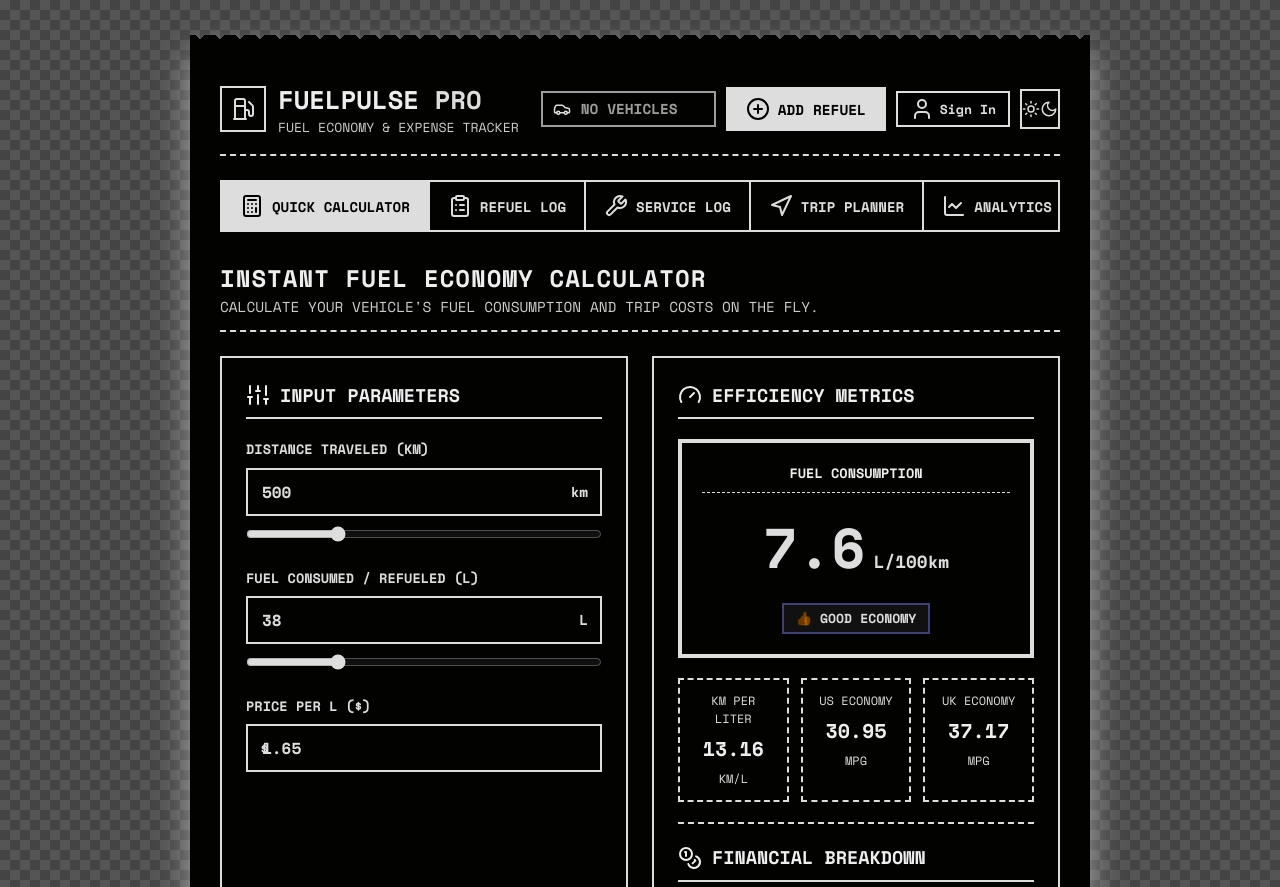
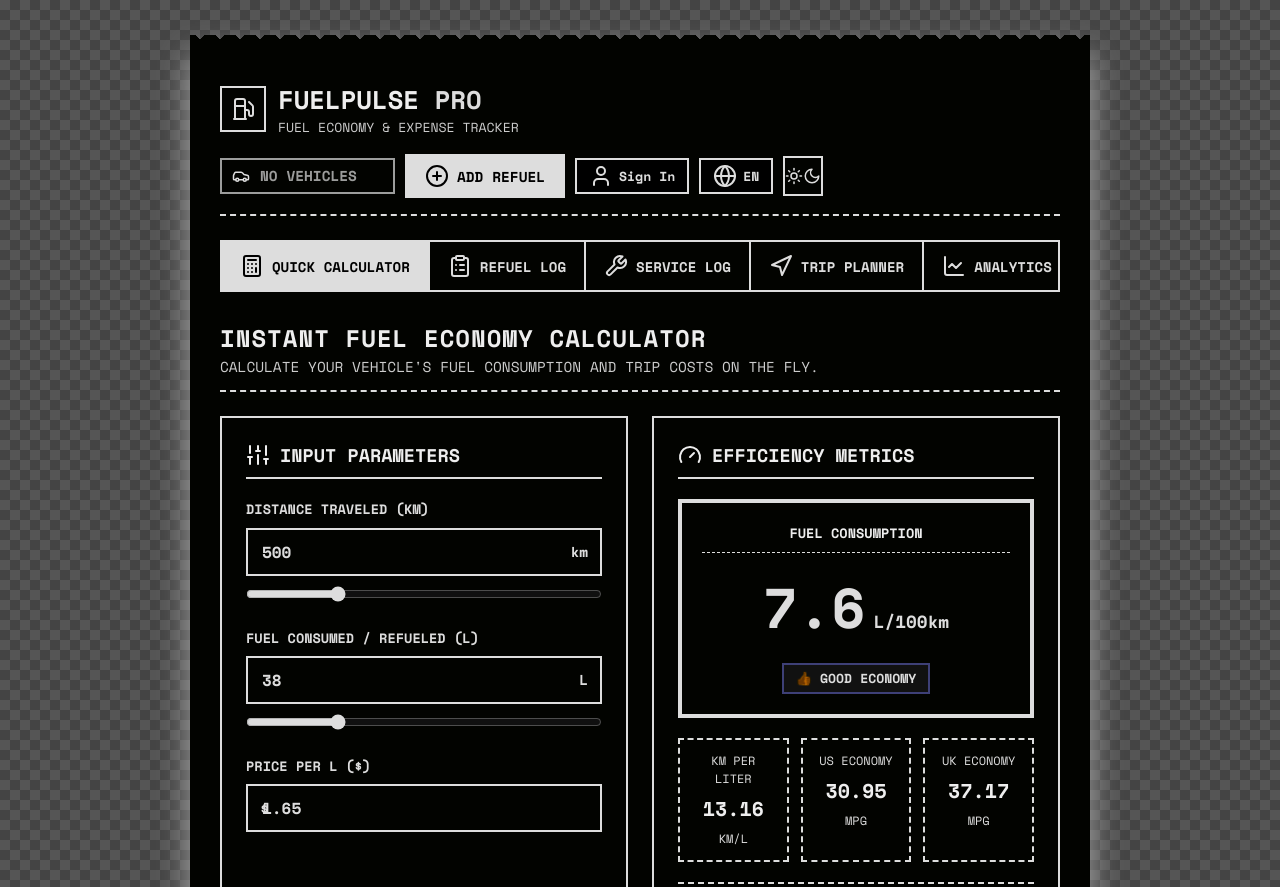
Before and after one commit to hakro10/fuel_consumption, a website built with Vite: page index.html in a window 1280 px wide. Shown: the top 887 px of the page. Built offline with nearby package versions, Linux system fonts and the light colour scheme.

Commit message:
feat: add Lithuanian (LT) & English (EN) multi-language support (i18n)

```diff
--- a/index.html
+++ b/index.html
@@ -43,7 +43,12 @@
 
         <button id="btnUserAuth" class="btn btn-secondary small user-auth-btn" title="Cloud Sync & Account">
           <i data-lucide="user"></i>
-          <span id="userAuthLabel">Sign In</span>
+          <span id="userAuthLabel" data-i18n="sign_in">Sign In</span>
+        </button>
+
+        <button id="btnLangToggle" class="btn btn-secondary small lang-toggle-btn" title="Switch Language (EN / LT)">
+          <i data-lucide="globe"></i>
+          <span id="langToggleLabel">EN</span>
         </button>
 
         <button id="btnThemeToggle" class="btn-icon" aria-label="Toggle theme" title="Toggle Theme">
@@ -57,31 +62,31 @@
     <nav class="nav-tabs" aria-label="Main Navigation">
       <button class="nav-tab active" data-tab="calculator">
         <i data-lucide="calculator"></i>
-        <span>Quick Calculator</span>
+        <span data-i18n="tab_calculator">Quick Calculator</span>
       </button>
       <button class="nav-tab" data-tab="logs">
         <i data-lucide="clipboard-list"></i>
-        <span>Refuel Log</span>
+        <span data-i18n="tab_logs">Refuel Log</span>
       </button>
       <button class="nav-tab" data-tab="service">
         <i data-lucide="wrench"></i>
-        <span>Service Log</span>
+        <span data-i18n="tab_service">Service Log</span>
       </button>
       <button class="nav-tab" data-tab="planner">
         <i data-lucide="navigation"></i>
-        <span>Trip Planner</span>
+        <span data-i18n="tab_planner">Trip Planner</span>
       </button>
       <button class="nav-tab" data-tab="analytics">
         <i data-lucide="line-chart"></i>
-        <span>Analytics</span>
+        <span data-i18n="tab_analytics">Analytics</span>
       </button>
       <button class="nav-tab" data-tab="vehicles">
         <i data-lucide="car"></i>
-        <span>Vehicles</span>
+        <span data-i18n="tab_vehicles">Vehicles</span>
       </button>
       <button class="nav-tab" data-tab="settings">
         <i data-lucide="settings"></i>
-        <span>Settings</span>
+        <span data-i18n="tab_settings">Settings</span>
       </button>
     </nav>
 
@@ -580,7 +585,15 @@
             <h3><i data-lucide="sliders-horizontal"></i> Unit & Currency Preferences</h3>
 
             <div class="form-group">
-              <label for="setCurrency">Preferred Currency Symbol</label>
+              <label for="setLanguage" data-i18n="language_label">Display Language</label>
+              <select id="setLanguage" class="styled-select full-width">
+                <option value="en">English (EN)</option>
+                <option value="lt">Lietuvių (LT)</option>
+              </select>
+            </div>
+
+            <div class="form-group">
+              <label for="setCurrency" data-i18n="currency_label">Preferred Currency Symbol</label>
               <select id="setCurrency" class="styled-select full-width">
                 <option value="$">USD / CAD / AUD ($)</option>
                 <option value="€">Euro (€)</option>
--- /dev/null
+++ b/src/js/i18n.js
@@ -0,0 +1,141 @@
+/**
+ * FuelPulse Pro Multi-Language i18n Module (English & Lithuanian)
+ */
+
+export const TRANSLATIONS = {
+  en: {
+    // Nav Tabs
+    tab_calculator: 'Quick Calculator',
+    tab_logs: 'Refuel Log',
+    tab_service: 'Service Log',
+    tab_planner: 'Trip Planner',
+    tab_analytics: 'Analytics',
+    tab_vehicles: 'Vehicles',
+
+    // App Header
+    header_subtitle: 'FUEL ECONOMY & EXPENSE TRACKER',
+    input_parameters: 'INPUT PARAMETERS',
+    distance_traveled: 'DISTANCE TRAVELED',
+    fuel_consumed: 'FUEL CONSUMED / REFUELED',
+    price_per_unit: 'PRICE PER UNIT',
+    fuel_economy_metrics: 'FUEL ECONOMY METRICS',
+    financial_breakdown: 'FINANCIAL BREAKDOWN',
+    total_fuel_cost: 'TOTAL FUEL COST',
+    cost_per_dist: 'COST PER DISTANCE',
+    cost_for_100: 'COST FOR 100',
+    add_refuel: 'Add Refuel',
+    sign_in: 'Sign In',
+
+    // Ratings / Economy
+    good_economy: 'GOOD ECONOMY',
+    average_economy: 'AVERAGE ECONOMY',
+    high_consumption: 'HIGH CONSUMPTION',
+
+    // Views / Headers
+    refuel_logs_title: 'Refuel Logs & Fuel History',
+    service_logs_title: 'Service & Repair Tracker',
+    trip_planner_title: 'Trip Cost & Fuel Estimator',
+    analytics_dashboard: 'Analytics Dashboard',
+    garage_title: 'Vehicle Garage',
+    settings_title: 'Application Settings & Data',
+
+    // Settings
+    language_label: 'Display Language',
+    currency_label: 'Preferred Currency Symbol',
+    distance_unit_label: 'Distance Unit',
+    volume_unit_label: 'Volume Unit',
+    consumption_unit_label: 'Fuel Economy Display Unit',
+    theme_label: 'Color Theme',
+    save_settings: 'Save Preferences',
+
+    // Buttons & Actions
+    add_first_log: 'Add First Log',
+    add_vehicle: 'Add Vehicle',
+    add_service: 'Add Service Record',
+    export_csv: 'Export CSV',
+    export_json: 'Export Full Backup (JSON)',
+    import_json: 'Import Backup (JSON)',
+
+    // Common
+    date: 'Date',
+    odometer: 'Odometer',
+    volume: 'Volume',
+    price: 'Price',
+    total_spent: 'Total Spent',
+    station: 'Station',
+    actions: 'Actions',
+    notes: 'Notes',
+    full_tank: 'Full Tank Only',
+    partial_tank: 'Partial Tank'
+  },
+  lt: {
+    // Nav Tabs
+    tab_calculator: 'Greita Skaičiuoklė',
+    tab_logs: 'Degalų Žurnalas',
+    tab_service: 'Serviso Žurnalas',
+    tab_planner: 'Kelionės Planuoklis',
+    tab_analytics: 'Analitika',
+    tab_vehicles: 'Automobiliai',
+
+    // App Header
+    header_subtitle: 'DEGALŲ SĄNAUDŲ IR IŠLAIDŲ SEKLIS',
+    input_parameters: 'ĮVESTIES PARAMETRAI',
+    distance_traveled: 'NUVAŽIUOTAS ATSTUMAS',
+    fuel_consumed: 'SUNAUDOTI / ĮPILTI DEGALAI',
+    price_per_unit: 'KAINA UŽ VIENETĄ',
+    fuel_economy_metrics: 'DEGALŲ SĄNAUDŲ RODIKLIAI',
+    financial_breakdown: 'FINANSINĖ SUVESTINĖ',
+    total_fuel_cost: 'BENDRA DEGALŲ KAINA',
+    cost_per_dist: 'KAINA VIENAM ATSTUMUI',
+    cost_for_100: 'KAINA 100 KM',
+    add_refuel: 'Įpilti Degalų',
+    sign_in: 'Prisijungti',
+
+    // Ratings / Economy
+    good_economy: 'EKONOMIŠKA',
+    average_economy: 'VIDUTINĖS SĄNAUDOS',
+    high_consumption: 'DIDELĖS SĄNAUDOS',
+
+    // Views / Headers
+    refuel_logs_title: 'Degalų Pylimo Žurnalas',
+    service_logs_title: 'Serviso ir Remonto Registras',
+    trip_planner_title: 'Kelionės Išlaidų Skaičiuoklė',
+    analytics_dashboard: 'Analitikos Skydelis',
+    garage_title: 'Automobilių Garažas',
+    settings_title: 'Programos Nustatymai ir Duomenys',
+
+    // Settings
+    language_label: 'Rodyti Kalbą',
+    currency_label: 'Valiutos Simbolis',
+    distance_unit_label: 'Atstumo Vienetas',
+    volume_unit_label: 'Tūrio Vienetas',
+    consumption_unit_label: 'Degalų Sąnaudų Rodytojas',
+    theme_label: 'Spalvų Tema',
+    save_settings: 'Išsaugoti Nustatymus',
+
+    // Buttons & Actions
+    add_first_log: 'Pridėti Pirmą Įrašą',
+    add_vehicle: 'Pridėti Automobilį',
+    add_service: 'Pridėti Serviso Įrašą',
+    export_csv: 'Eksportuoti CSV',
+    export_json: 'Eksportuoti Atsarginę Kopiją (JSON)',
+    import_json: 'Importuoti Atsarginę Kopiją (JSON)',
+
+    // Common
+    date: 'Data',
+    odometer: 'Spidometro Rida',
+    volume: 'Tūris',
+    price: 'Kaina',
+    total_spent: 'Išleista Iš Viso',
+    station: 'Degalinė',
+    actions: 'Veiksmai',
+    notes: 'Pastabos',
+    full_tank: 'Pilnas Bakas',
+    partial_tank: 'Dalinai Įpilta'
+  }
+};
+
+export function getTranslation(key, lang = 'en') {
+  const dict = TRANSLATIONS[lang] || TRANSLATIONS.en;
+  return dict[key] || TRANSLATIONS.en[key] || key;
+}
--- a/src/js/storage.js
+++ b/src/js/storage.js
@@ -16,7 +16,8 @@ const DEFAULT_SETTINGS = {
   distanceUnit: 'km',
   volumeUnit: 'L',
   consumptionUnit: 'l_100km',
-  theme: 'dark'
+  theme: 'dark',
+  language: 'en'
 };
 
 export class StorageManager {
--- a/src/js/ui.js
+++ b/src/js/ui.js
@@ -1,5 +1,6 @@
 import { StorageManager } from './storage.js';
 import { Api } from './api.js';
+import { getTranslation } from './i18n.js';
 import {
   calculateQuickStats,
   estimateTripCost,
@@ -23,6 +24,8 @@ export class UIManager {
 
   async init() {
     this.applyTheme(this.settings.theme);
+    this.applyLanguage(this.settings.language || 'en');
+    this.bindLangToggle();
     this.updateUnitLabels();
     this.populateVehicleDropdown();
     this.bindTabEvents();
@@ -84,6 +87,36 @@ export class UIManager {
       btn.addEventListener('click', () => {
         const nextTheme = this.settings.theme === 'dark' ? 'light' : 'dark';
         this.applyTheme(nextTheme);
+      });
+    }
+  }
+
+  // Language & Internationalization (EN / LT)
+  applyLanguage(lang = 'en') {
+    this.settings.language = lang;
+    StorageManager.saveSettings(this.settings);
+
+    const toggleLabel = document.getElementById('langToggleLabel');
+    if (toggleLabel) toggleLabel.textContent = lang.toUpperCase();
+
+    const langSelect = document.getElementById('setLanguage');
+    if (langSelect) langSelect.value = lang;
+
+    document.querySelectorAll('[data-i18n]').forEach(el => {
+      const key = el.getAttribute('data-i18n');
+      if (key) {
+        el.textContent = getTranslation(key, lang);
+      }
+    });
+  }
+
+  bindLangToggle() {
+    const btn = document.getElementById('btnLangToggle');
+    if (btn) {
+      btn.addEventListener('click', () => {
+        const nextLang = (this.settings.language || 'en') === 'en' ? 'lt' : 'en';
+        this.applyLanguage(nextLang);
+        this.showToast(nextLang === 'lt' ? 'Kalba pakeista į Lietuvių' : 'Language changed to English');
       });
     }
   }
@@ -1321,17 +1354,20 @@ export class UIManager {
 
   // Settings & Data Management
   bindSettingsEvents() {
+    const langSelect = document.getElementById('setLanguage');
     const curSelect = document.getElementById('setCurrency');
     const distSelect = document.getElementById('setDistanceUnit');
     const volSelect = document.getElementById('setVolumeUnit');
     const consSelect = document.getElementById('setConsumptionUnit');
 
+    if (langSelect) langSelect.value = this.settings.language || 'en';
     if (curSelect) curSelect.value = this.settings.currency;
     if (distSelect) distSelect.value = this.settings.distanceUnit;
     if (volSelect) volSelect.value = this.settings.volumeUnit;
     if (consSelect) consSelect.value = this.settings.consumptionUnit || 'l_100km';
 
     document.getElementById('btnSaveSettings')?.addEventListener('click', () => {
+      if (langSelect) this.applyLanguage(langSelect.value);
       this.settings.currency = curSelect.value;
       this.settings.distanceUnit = distSelect.value;
       this.settings.volumeUnit = volSelect.value;
@@ -1342,7 +1378,7 @@ export class UIManager {
       this.renderLogsTable();
       this.renderServicesTable();
       this.renderPlanner();
-      this.showToast('Settings saved successfully!');
+      this.showToast(this.settings.language === 'lt' ? 'Nustatymai išsaugoti!' : 'Settings saved successfully!');
     });
 
     // CSV Export
--- a/src/style.css
+++ b/src/style.css
@@ -1097,6 +1097,14 @@ body {
   font-size: 0.85rem;
 }
 
+.lang-toggle-btn {
+  display: flex;
+  align-items: center;
+  gap: 6px;
+  font-size: 0.85rem;
+  font-weight: 700;
+}
+
 .auth-modal-card {
   max-width: 420px;
 }
```
Also changed, not shown: AGENTS.md (+8 -0 lines), dist/index.html.
